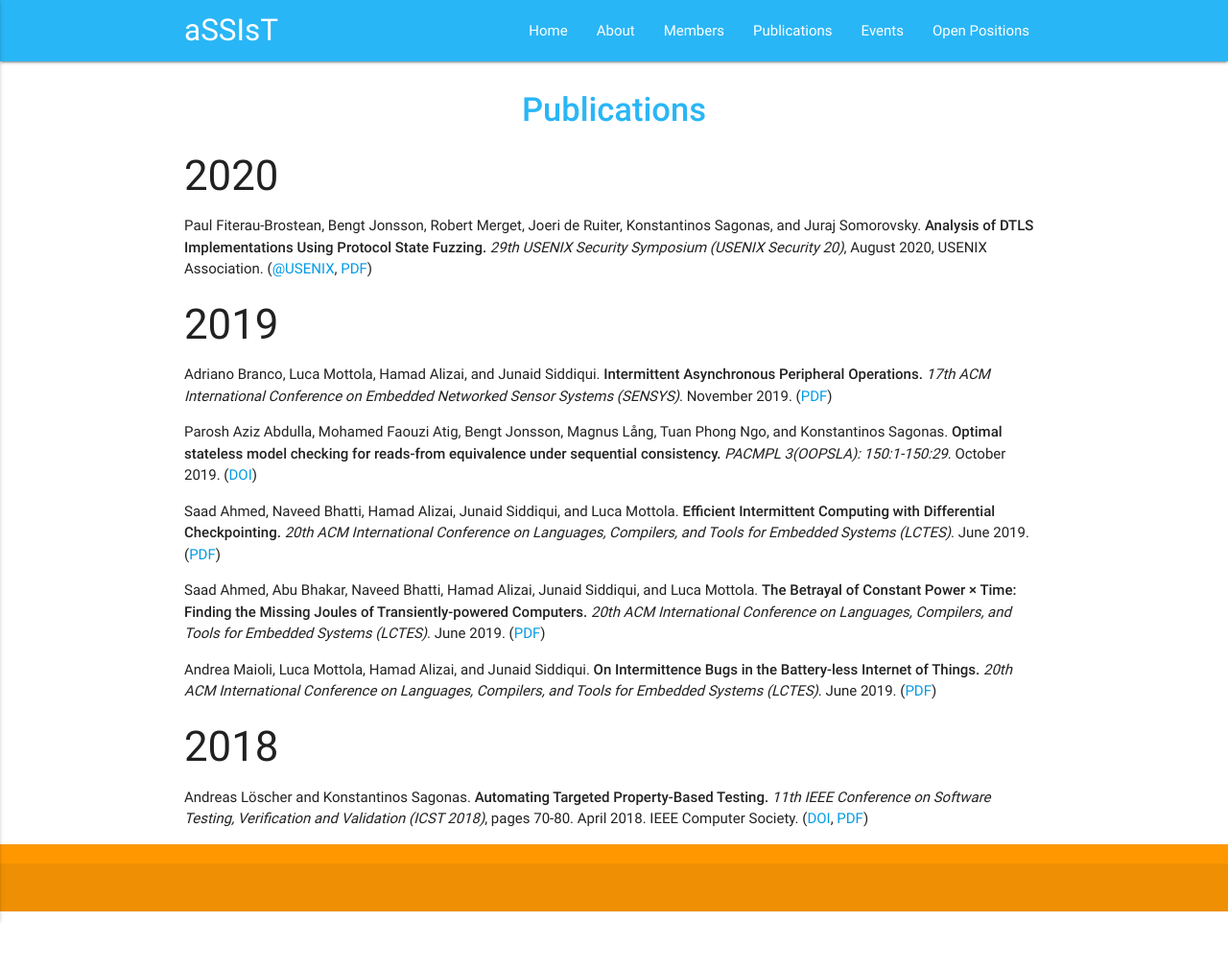
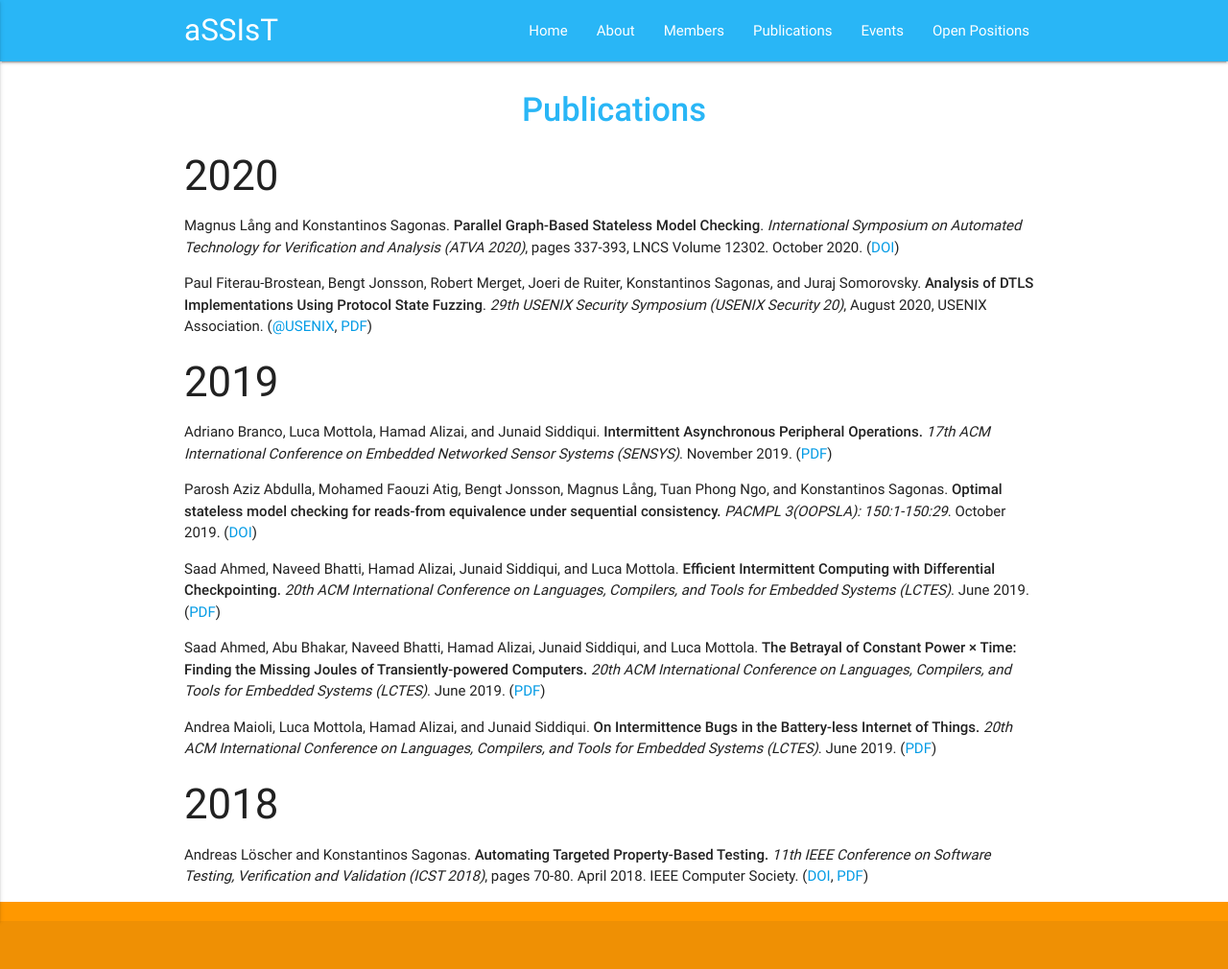
Before and after one commit to assist-project/assist-project.github.io, a Jekyll site: the page built from 03-publications.md, in a window 1280 px wide. Shown: the whole page at 96% size. Built offline with Jekyll 4.4.1, drawn with Linux system fonts in a browser that asks for light colours; before the commit the page ends 950 px from its top, so only the background shows below that.

Commit message:
Add ATVA 2020 publication

```diff
--- a/03-publications.md
+++ b/03-publications.md
@@ -6,7 +6,11 @@ permalink: /publications/
 
 ### 2020
 
-- Paul Fiterau-Brostean, Bengt Jonsson, Robert Merget, Joeri de Ruiter, Konstantinos Sagonas, and Juraj Somorovsky. **Analysis of DTLS Implementations Using Protocol State Fuzzing.** _29th USENIX Security Symposium (USENIX Security 20)_, August 2020, USENIX Association. ([@USENIX][DTLS@USENIX-20], [PDF][DTLS@USENIX-20.pdf])
+- Magnus Lång and Konstantinos Sagonas. **Parallel Graph-Based Stateless Model Checking**. _International Symposium on Automated Technology for Verification and Analysis (ATVA 2020)_, pages 337-393, LNCS Volume 12302. October 2020. ([DOI][ATVA20])
+
+  [ATVA20]: https://link.springer.com/chapter/10.1007%2F978-3-030-59152-6_21
+
+- Paul Fiterau-Brostean, Bengt Jonsson, Robert Merget, Joeri de Ruiter, Konstantinos Sagonas, and Juraj Somorovsky. **Analysis of DTLS Implementations Using Protocol State Fuzzing**. _29th USENIX Security Symposium (USENIX Security 20)_, August 2020, USENIX Association. ([@USENIX][DTLS@USENIX-20], [PDF][DTLS@USENIX-20.pdf])
 
  [DTLS@USENIX-20]: https://www.usenix.org/conference/usenixsecurity20/presentation/fiterau-brostean
  [DTLS@USENIX-20.pdf]: https://www.usenix.org/system/files/sec20fall_fiterau-brostean_prepub.pdf "Prepublication"
```
